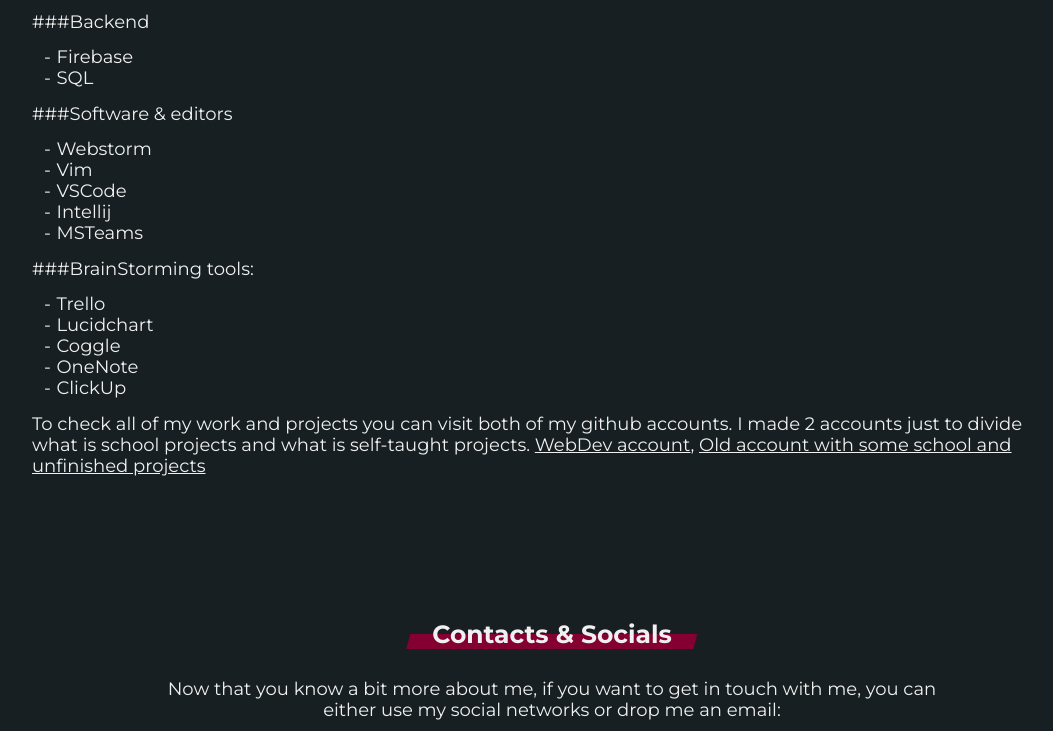
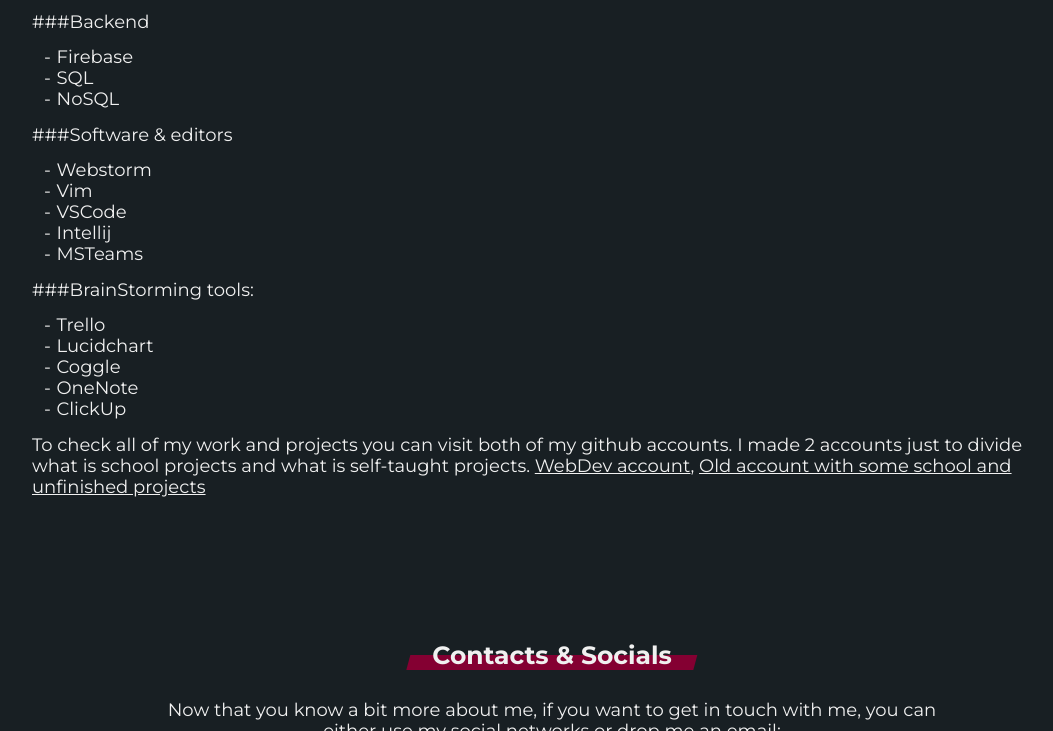
Before and after one commit to BitInByte/GatsbyTypescriptPortfolio, a Gatsby site: page / in a window 1280 px wide. Shown: the part 8378-9109 px from the top of the page, without its empty margins (88-1141 px from the left). Built offline with nearby package versions, Linux system fonts and the light colour scheme; Gatsby itself is replaced by a stand-in of ours; a web font is replaced by a local one.

Commit message:
Updated stack

```diff
--- a/gatsby-config.js
+++ b/gatsby-config.js
@@ -6,7 +6,6 @@
   siteMetadata: {
     // title: `Gatsby Default Starter`,
     title: `JoPeCodes | Personal Portfolio`,
-    // description: `My personal porfolio talking a bit about me and all of my projects`,
     description: `Hello, my name is Joao Pedro and I am a Web Developer aspiring to be full-stack and software developer`,
     author: `João Pedro`,
     social: {
--- a/src/content/Stack/stack.md
+++ b/src/content/Stack/stack.md
@@ -37,10 +37,12 @@
 
 - Firebase
 - SQL
+- NoSQL
 
 <!-- **Software & editors** -->
 
 ###Software & editors
+
 - Webstorm
 - Vim
 - VSCode
@@ -50,13 +52,13 @@
 <!-- **BrainStorming tools:** -->
 
 ###BrainStorming tools:
+
 - Trello
 - Lucidchart
 - Coggle
 - OneNote
 - ClickUp
 
-
 To check all of my work and projects you can visit both of my github accounts. I made 2 accounts just to divide what is school projects and what is self-taught projects.
 [WebDev account](https://github.com/BitInByte),
 [Old account with some school and unfinished projects](https://github.com/JayFoxFoxy)
```
